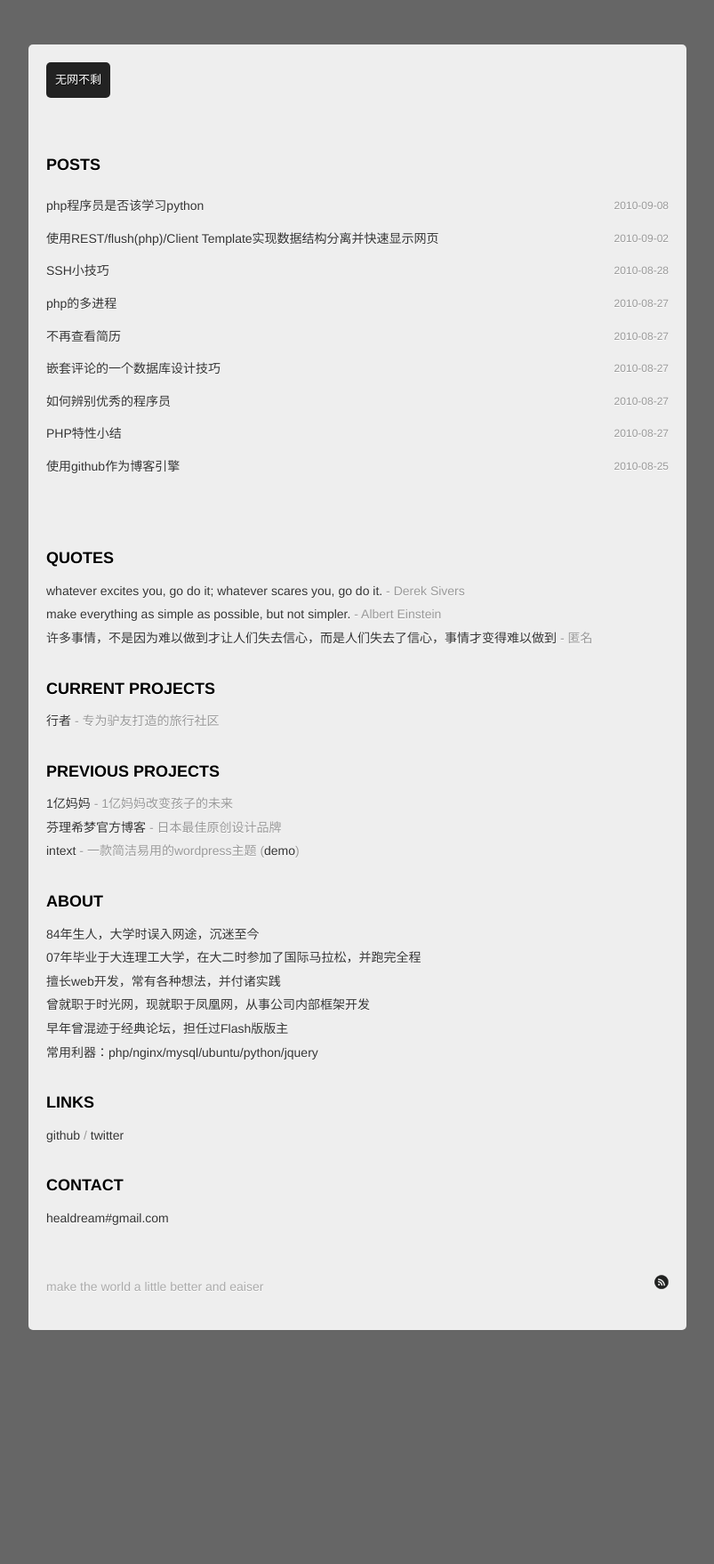
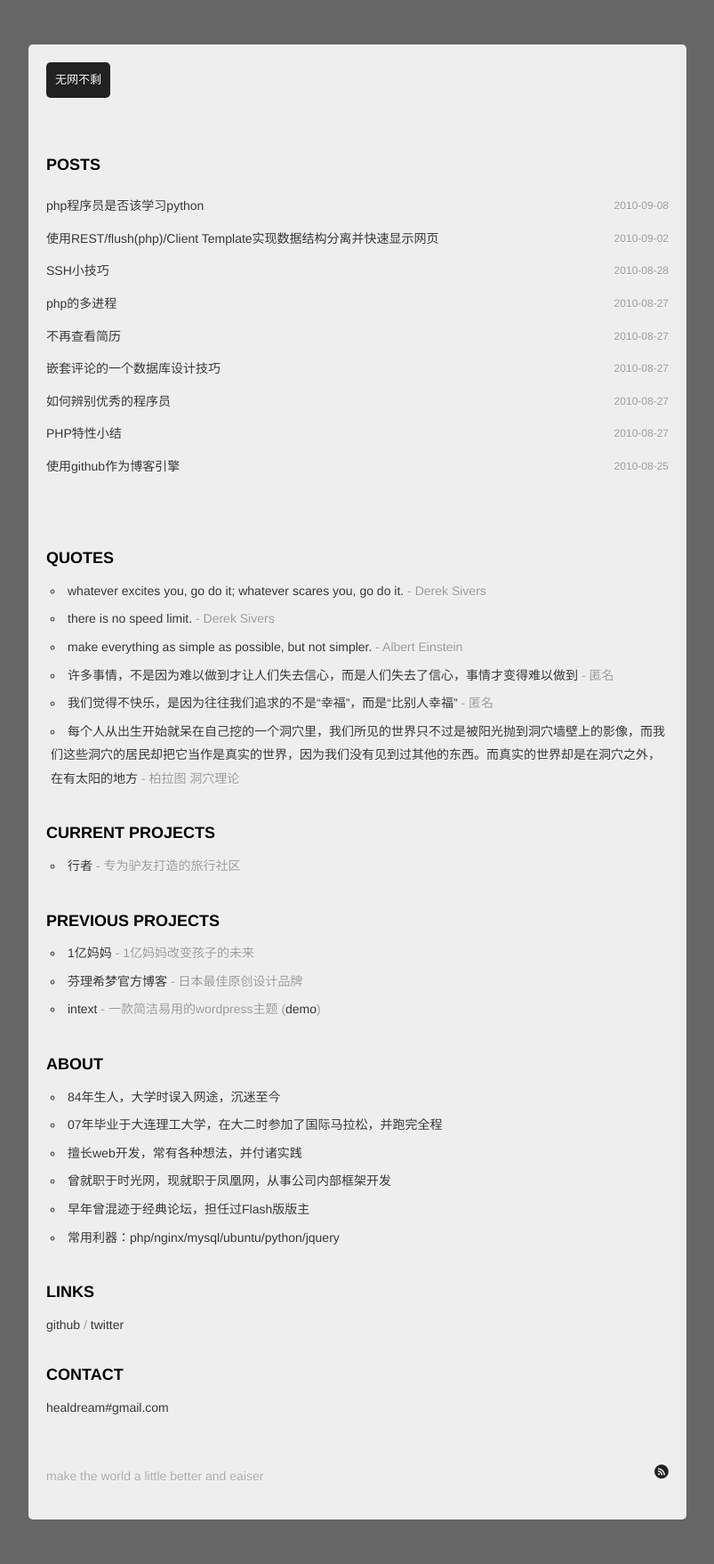
Before and after one commit to limboy/lzyy.github.com, a Jekyll site: the page built from index.html, in a window 1280 px wide. Shown: the whole page at 89% size, without its empty margins (238-1041 px from the left). Built offline with Jekyll 4.4.1, drawn with Linux system fonts in a browser that asks for light colours; Markdown is read by kramdown in place of the engine named in the settings; before the commit the page ends 1545 px from its top, so only the background shows below that.

Commit message:
adjust index page

```diff
--- a/_layouts/default.html
+++ b/_layouts/default.html
@@ -35,33 +35,36 @@
 
 			<br />
 			<p class="nav">QUOTES</p>
-			<ul>
-				<li>whatever excites you, go do it; whatever scares you, go do it.<span style="color:#999"> - Derek Sivers</span></li>
+			<ul class="index">
+				<li>whatever excites you, go do it; whatever scares you, go do it.<span style="color:#999"> - <a style="color:#999" href="http://sivers.org/scares-excites-do-it">Derek Sivers</a></span></li>
+				<li>there is no speed limit.<span style="color:#999"> - <a style="color:#999" href="http://sivers.org/kimo">Derek Sivers</a></span></li>
 				<li>make everything as simple as possible, but not simpler.<span style="color:#999"> - Albert Einstein</span></li>
 				<li>许多事情，不是因为难以做到才让人们失去信心，而是人们失去了信心，事情才变得难以做到<span style="color:#999"> - 匿名</span></li>
+				<li>我们觉得不快乐，是因为往往我们追求的不是“幸福”，而是“比别人幸福”<span style="color:#999"> - 匿名</span></li>
+				<li>每个人从出生开始就呆在自己挖的一个洞穴里，我们所见的世界只不过是被阳光抛到洞穴墙壁上的影像，而我们这些洞穴的居民却把它当作是真实的世界，因为我们没有见到过其他的东西。而真实的世界却是在洞穴之外，在有太阳的地方<span style="color:#999"> - 柏拉图 洞穴理论</span></li>
 			</ul>
 
 			<p class="nav">CURRENT PROJECTS</p>
-			<ul>
+			<ul class="index">
 				<li><a href="http://xingzher.com">行者</a> <span style="color:#999">- 专为驴友打造的旅行社区</span></li>
 			</ul>
 
 			<p class="nav">PREVIOUS PROJECTS</p>
-			<ul>
+			<ul class="index">
 				<li><a href="http://www.yiyimama.com">1亿妈妈</a> <span style="color:#999">- 1亿妈妈改变孩子的未来</span></li>
 				<li><a href="http://blog.f508.com/">芬理希梦官方博客</a> <span style="color:#999">- 日本最佳原创设计品牌</span></li>
 				<li><a href="http://code.google.com/p/intext/downloads/list">intext</a> <span style="color:#999">- 一款简洁易用的wordpress主题 (<a href="http://www.alidba.net/">demo</a>)</span></li>
 			</ul>
 
 			<p class="nav">ABOUT</p>
-			<div>
-				84年生人，大学时误入网途，沉迷至今 <br />
-				07年毕业于大连理工大学，在大二时参加了国际马拉松，并跑完全程<br />
-				擅长web开发，常有各种想法，并付诸实践<br />
-				曾就职于时光网，现就职于凤凰网，从事公司内部框架开发<br />
-				早年曾混迹于经典论坛，担任过Flash版版主<br />
-				常用利器：php/nginx/mysql/ubuntu/python/jquery<br />
-			</div>
+			<ul class="index">
+				<li>84年生人，大学时误入网途，沉迷至今</li>
+				<li>07年毕业于大连理工大学，在大二时参加了国际马拉松，并跑完全程</li>
+				<li>擅长web开发，常有各种想法，并付诸实践</li>
+				<li>曾就职于时光网，现就职于凤凰网，从事公司内部框架开发</li>
+				<li>早年曾混迹于经典论坛，担任过Flash版版主</li>
+				<li>常用利器：php/nginx/mysql/ubuntu/python/jquery</li>
+			</ul>
 
 			<p class="nav">LINKS</p>
 			<div>
--- a/css/style.css
+++ b/css/style.css
@@ -136,6 +136,11 @@ ul.posts li a {
 	color:#333;
 }
 
+ul.index li {
+	list-style:circle inside none;
+	padding:0 0 5px 5px;
+}
+
 ul.posts li .date {
 	float:right;
 	color:#999;
```
